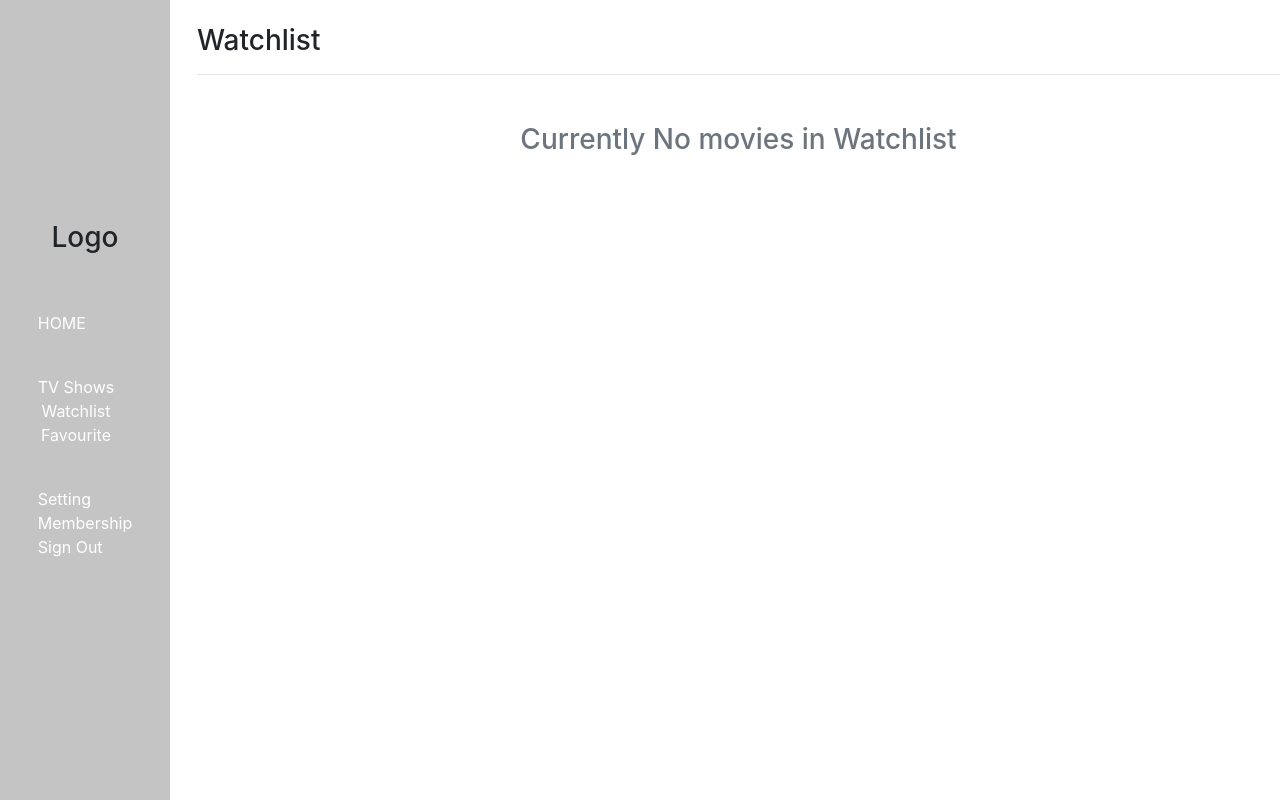
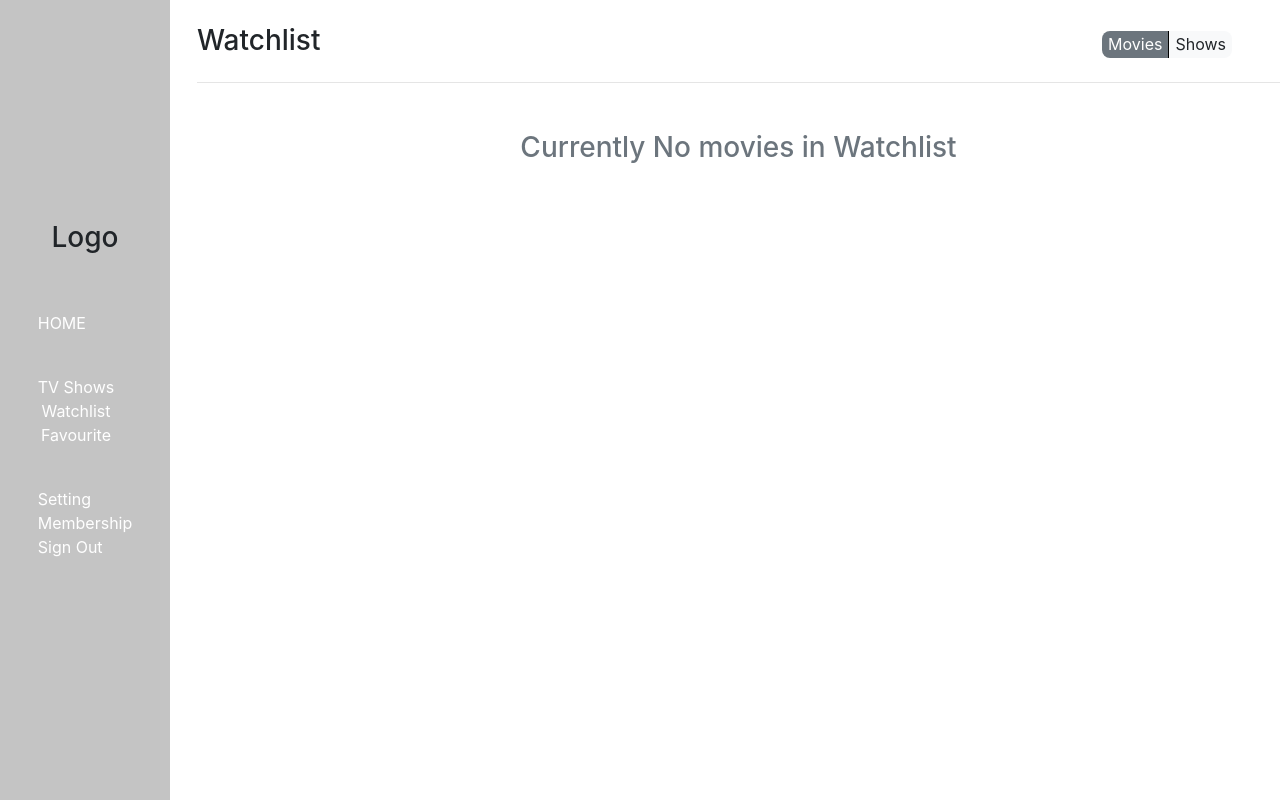
Before and after one commit to thetooaung07/Movie-React, a React (Create React App) app: page /watchlist in a window 1280 px wide. Built offline with nearby package versions, Linux system fonts and the light colour scheme.

Commit message:
Movie/Show Btn added in Watchlist

```diff
--- a/src/assets/css/Watchlist.css
+++ b/src/assets/css/Watchlist.css
@@ -1,3 +1,22 @@
 .Watchlist {
   margin-left: 27px;
 }
+
+.Watchlist .toggleMS button{
+  outline: none !important;
+  border: none !important;
+  box-shadow: none !important;
+  padding-bottom: 2px;
+}
+
+.Watchlist .toggleMS .btn1{
+  border-right: none !important;
+  border-top-left-radius: .5rem;
+  border-bottom-left-radius: .5rem;
+  box-shadow: inset 0px 0px 2px 0px rgba(43, 43, 43, 0.582);
+}
+.Watchlist .toggleMS .btn2{
+  border-left: 1px solid black !important;
+  border-top-right-radius: .5rem;
+  border-bottom-right-radius: .5rem;
+}
--- a/src/components/Favourite.js
+++ b/src/components/Favourite.js
@@ -12,10 +12,10 @@ export const Favourite = () => {
       <h4 className="text-left">Favourites</h4>
       <hr></hr>
 
-      {
+      { favourite && favourite.length > 0 ?
         favourite.map((favourite) => (
           <FavouriteList key={favourite.id} favourite={favourite}/>
-        ))
+        )) : <h3 className="text-secondary mt-5">No Movies</h3>
       }
     </div>
   );
--- a/src/components/FavouriteList.js
+++ b/src/components/FavouriteList.js
@@ -1,10 +1,10 @@
 import React from "react";
 import "../assets/css/FavouriteList.css";
-import {genres} from '../utils.js'
+
 
 export const FavouriteList = ({ favourite }) => {
 
-  console.log(genres);
+
 
   return (
     <div className="FavouriteList mb-3 d-flex justify-content-start align-items-center">
--- a/src/components/Watchlist.js
+++ b/src/components/Watchlist.js
@@ -1,18 +1,53 @@
-import React, { useContext } from "react";
+import React, { useState, useContext } from "react";
 
 import "../assets/css/Watchlist.css";
 import { GlobalContext } from "../Context/GlobalState";
 import { WatchlistMovie } from "./WatchlistMovie";
+import { WatchlistShow } from "./WatchlistShow";
 
 export const Watchlist = () => {
-  const { movieWatchlist } = useContext(GlobalContext);
+  const [isClicked, setIsClicked] = useState("movies");
+  const { movieWatchlist, tvShowWatchlist } = useContext(GlobalContext);
 
   return (
     <div className="Watchlist w-100">
-      <h3 className="text-left mt-4">Watchlist</h3>
+      <div className="d-flex justify-content-between align-items-center mt-4">
+        <h3 className="text-left">Watchlist</h3>
+        {isClicked === "movies" ? (
+          <div className="toggleMS mr-5">
+            <button
+              className=" btn-secondary btn1"
+              onClick={() => setIsClicked("movies")}
+            >
+              Movies
+            </button>
+            <button
+              className="btn-light btn2"
+              onClick={() => setIsClicked("tvShows")}
+            >
+              Shows
+            </button>
+          </div>
+        ) : (
+          <div className="toggleMS mr-5">
+            <button
+              className=" btn-light btn1"
+              onClick={() => setIsClicked("movies")}
+            >
+              Movies
+            </button>
+            <button
+              className=" btn-secondary btn2"
+              onClick={() => setIsClicked("tvShows")}
+            >
+              Shows
+            </button>
+          </div>
+        )}
+      </div>
+      <hr className="" />
 
-      <hr className="" />
-      {movieWatchlist && movieWatchlist.length > 0 ? (
+      {isClicked === "movies" && movieWatchlist && movieWatchlist.length > 0 ? (
         <div className="mt-2">
           <h4 className="text-secondary text-left"> Movies </h4>
           <div className="MovieCard-container">
@@ -22,7 +57,29 @@ export const Watchlist = () => {
           </div>
         </div>
       ) : (
-        <h3 className="text-secondary mt-5">Currently No movies in Watchlist</h3>
+        isClicked === "movies" && (
+          <h3 className="text-secondary mt-5">
+            Currently No movies in Watchlist
+          </h3>
+        )
+      )}
+      {isClicked === "tvShows" &&
+      tvShowWatchlist &&
+      tvShowWatchlist.length > 0 ? (
+        <div className="mt-2">
+          <h4 className="text-secondary text-left"> TV Shows </h4>
+          <div className="MovieCard-container">
+            {tvShowWatchlist.map((tvShow) => (
+              <WatchlistShow key={tvShow.id} tvShow={tvShow} />
+            ))}
+          </div>
+        </div>
+      ) : (
+        isClicked === "tvShows" && (
+          <h3 className="text-secondary mt-5">
+            Currently No Shows in Watchlist
+          </h3>
+        )
       )}
     </div>
   );
--- /dev/null
+++ b/src/components/WatchlistShow.js
@@ -0,0 +1,9 @@
+import React from 'react'
+
+export const WatchlistShow = ({tvShow}) => {
+  return (
+    <div>
+
+    </div>
+  )
+}
--- a/src/utils.js
+++ b/src/utils.js
@@ -1,85 +1,78 @@
-export const genres =[
+export const genres = [
   {
-    "id": 28,
-    "name": "Action"
+    id: 28,
+    name: "Action",
   },
   {
-    "id": 12,
-    "name": "Adventure"
+    id: 12,
+    name: "Adventure",
   },
   {
-    "id": 16,
-    "name": "Animation"
+    id: 16,
+    name: "Animation",
   },
   {
-    "id": 35,
-    "name": "Comedy"
+    id: 35,
+    name: "Comedy",
   },
   {
-    "id": 80,
-    "name": "Crime"
+    id: 80,
+    name: "Crime",
   },
   {
-    "id": 99,
-    "name": "Documentary"
+    id: 99,
+    name: "Documentary",
   },
   {
-    "id": 18,
-    "name": "Drama"
+    id: 18,
+    name: "Drama",
   },
   {
-    "id": 10751,
-    "name": "Family"
+    id: 10751,
+    name: "Family",
   },
   {
-    "id": 14,
-    "name": "Fantasy"
+    id: 14,
+    name: "Fantasy",
   },
   {
-    "id": 36,
-    "name": "History"
+    id: 36,
+    name: "History",
   },
   {
-    "id": 27,
-    "name": "Horror"
+    id: 27,
+    name: "Horror",
   },
   {
-    "id": 10402,
-    "name": "Music"
+    id: 10402,
+    name: "Music",
   },
   {
-    "id": 9648,
-    "name": "Mystery"
+    id: 9648,
+    name: "Mystery",
   },
   {
-    "id": 10749,
-    "name": "Romance"
+    id: 10749,
+    name: "Romance",
   },
   {
-    "id": 878,
-    "name": "Science Fiction"
+    id: 878,
+    name: "Science Fiction",
   },
   {
-    "id": 10770,
-    "name": "TV Movie"
+    id: 10770,
+    name: "TV Movie",
   },
   {
-    "id": 53,
-    "name": "Thriller"
+    id: 53,
+    name: "Thriller",
   },
   {
-    "id": 10752,
-    "name": "War"
+    id: 10752,
+    name: "War",
   },
   {
-    "id": 37,
-    "name": "Western"
-  }
-]
-
-// export const genresFinder = () => {
-//   genres.find((id)=> {
-//     genres.id === id
-//     return
-//   })
-// }
+    id: 37,
+    name: "Western",
+  },
+];
```
